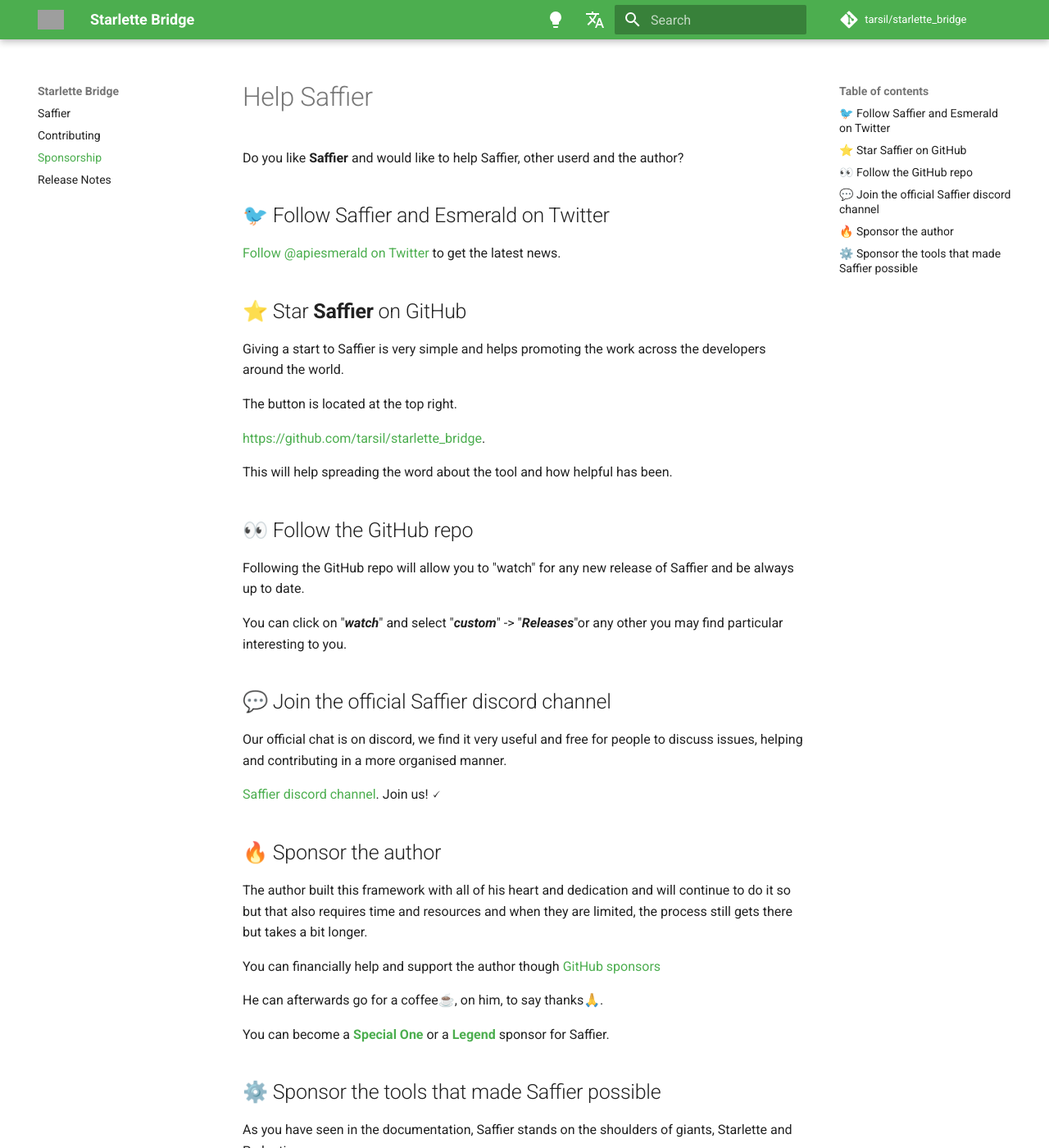
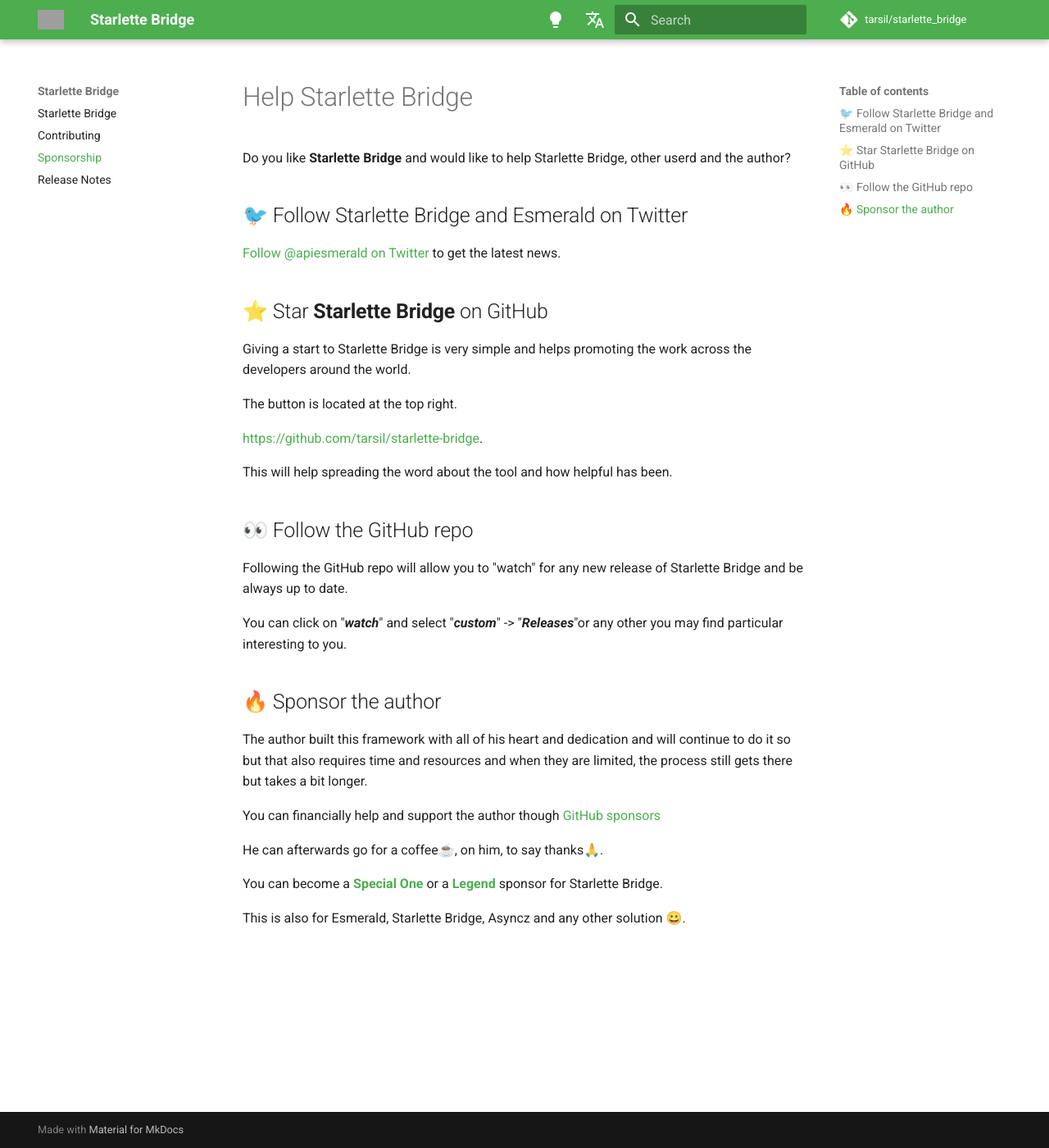
Before and after one commit to tarsil/starlette-bridge, an MkDocs documentation site: the page built from docs/sponsorship.md, in a window 1280 px wide and 1400 px high. Shown: the whole window at 82% size. Built offline with MkDocs 1.6.1 and Material for MkDocs 9.7.7, drawn with Linux system fonts in a browser that asks for light colours; comment, search, counter and statistics services are not loaded; some of the changed text lies outside the part shown; grey boxes are pictures that could not be loaded.

Commit message:
📃 Updated documentation

````diff
--- a/docs/contributing.md
+++ b/docs/contributing.md
@@ -1,23 +1,23 @@
 # Contributing
 
-Thank you for showing interes in contributing to Saffier. There are many ways you can help and contribute to the
+Thank you for showing interes in contributing to Starlette Bridge. There are many ways you can help and contribute to the
 project.
 
-* Try Saffier and [report bugs and issues](https://github.com/tarsil/starlette_bridge/issues/new) you find.
-* [Implement new features](https://github.com/tarsil/starlette_bridge/issues?q=is%3Aissue+is%3Aopen+label%3A%22good+first+issue%22)
-* Help othes by [reviewing pull requests](https://github.com/tarsil/starlette_bridge/pulls)
+* Try Starlette Bridge and [report bugs and issues](https://github.com/tarsil/starlette-bridge/issues/new) you find.
+* [Implement new features](https://github.com/tarsil/starlette-bridge/issues?q=is%3Aissue+is%3Aopen+label%3A%22good+first+issue%22)
+* Help othes by [reviewing pull requests](https://github.com/tarsil/starlette-bridge/pulls)
 * Help writting documentation
 * Use the discussions and actively participate on them.
-* Become an contributor by helping Saffier growing and spread the words across small, medium, large or any company
+* Become an contributor by helping Starlette Bridge growing and spread the words across small, medium, large or any company
 size.
 
 ## Reporting possible bugs and issues
 
-It is natural that you might find something that Saffier should support or even experience some sorte of unexpected
+It is natural that you might find something that Starlette Bridge should support or even experience some sorte of unexpected
 behaviour that needs addressing.
 
 The way we love doing things is very simple, contributions should start out with a
-[discussion](https://github.com/tarsil/starlette_bridge/discussions). The potential bugs shall be raised as "Potential Issue"
+[discussion](https://github.com/tarsil/starlette-bridge/discussions). The potential bugs shall be raised as "Potential Issue"
 in the discussions, the feature requests may be raised as "Ideas".
 
 We can then decide if the discussion needs to be escalated into an "Issue" or not.
@@ -37,18 +37,18 @@
 
 ## Development
 
-To develop for Saffier, create a fork of the [Saffier repository](https://github.com/tarsil/starlette_bridge) on GitHub.
+To develop for Starlette Bridge, create a fork of the [Starlette Bridge repository](https://github.com/tarsil/starlette-bridge) on GitHub.
 
 After, clone your fork with the follow command replacing `YOUR-USERNAME` wih your GitHub username:
 
 ```shell
-$ git clone https://github.com/YOUR-USERNAME/starlette_bridge
+$ git clone https://github.com/YOUR-USERNAME/starlette-bridge
 ```
 
 ### Install the project dependencies
 
 ```shell
-$ cd starlette_bridge
+$ cd starlette-bridge
 $ scripts/install
 ```
 
@@ -60,7 +60,7 @@
 $ scripts/test
 ```
 
-Because Saffier uses pytest, any additional arguments will be passed. More info within the
+Because Starlette Bridge uses pytest, any additional arguments will be passed. More info within the
 [pytest documentation](https://docs.pytest.org/en/latest/how-to/usage.html)
 
 For example, to run a single test_script:
@@ -85,7 +85,7 @@
 $ scripts/docs
 ```
 
-## Building Saffier
+## Building Starlette Bridge
 
 To build a package locally, run:
 
@@ -103,15 +103,15 @@
 
 ## Releasing
 
-*This section is for the maintainers of `Saffier`*.
+*This section is for the maintainers of `Starlette Bridge`*.
 
-### Building the Saffier for release
+### Building the Starlette Bridge for release
 
 Before releasing a new package into production some considerations need to be taken into account.
 
 * **Changelog**
     * Like many projects, we follow the format from [keepchangelog](https://keepachangelog.com/en/1.0.0/).
-    * [Compare](https://github.com/tarsil/starlette_bridge/compare/) `main` with the release tag and list of the entries
+    * [Compare](https://github.com/tarsil/starlette-bridge/compare/) `main` with the release tag and list of the entries
 that are of interest to the users of the framework.
         * What **must** go in the changelog? added, changed, removed or deprecated features and the bug fixes.
         * What is **should not go** in the changelog? Documentation changes, tests or anything not specified in the
@@ -124,7 +124,7 @@
 
 #### Releasing
 
-Once the `release` PR is merged, create a new [release](https://github.com/tarsil/starlette_bridge/releases/new)
+Once the `release` PR is merged, create a new [release](https://github.com/tarsil/starlette-bridge/releases/new)
 that includes:
 
 Example:
--- a/docs/sponsorship.md
+++ b/docs/sponsorship.md
@@ -1,34 +1,27 @@
-# Help Saffier
+# Help Starlette Bridge
 
-Do you like **Saffier** and would like to help Saffier, other userd and the author?
+Do you like **Starlette Bridge** and would like to help Starlette Bridge, other userd and the author?
 
-## 🐦 Follow Saffier and Esmerald on Twitter
+## 🐦 Follow Starlette Bridge and Esmerald on Twitter
 
 [Follow @apiesmerald on Twitter](https://twitter.com/apiesmerald) to get the latest news.
 
-## ⭐ Star **Saffier** on GitHub
+## ⭐ Star **Starlette Bridge** on GitHub
 
-Giving a start to Saffier is very simple and helps promoting the work across the developers around the world.
+Giving a start to Starlette Bridge is very simple and helps promoting the work across the developers around the world.
 
 The button is located at the top right.
 
-[https://github.com/tarsil/starlette_bridge](https://github.com/tarsil/starlette_bridge).
+[https://github.com/tarsil/starlette-bridge](https://github.com/tarsil/starlette-bridge).
 
 This will help spreading the word about the tool and how helpful has been.
 
 ## 👀 Follow the GitHub repo
 
-Following the GitHub repo will allow you to "watch" for any new release of Saffier and be always up to date.
+Following the GitHub repo will allow you to "watch" for any new release of Starlette Bridge and be always up to date.
 
 You can click on "***watch***" and select "***custom***" -> "***Releases***"or any other you may find particular
 interesting to you.
-
-## 💬 Join the official Saffier discord channel
-
-Our official chat is on discord, we find it very useful and free for people to discuss issues, helping and contributing
-in a more organised manner.
-
-<a href="https://discord.gg/eMrM9sWWvu" target="_blank">Saffier discord channel</a>. Join us! 🗸
 
 ## 🔥 Sponsor the author
 
@@ -41,12 +34,6 @@
 
 You can become a [**Special One**](https://github.com/sponsors/tarsil/sponsorships?sponsor=tarsil&tier_id=230059&preview=false)
 or a [**Legend**](https://github.com/sponsors/tarsil/sponsorships?sponsor=tarsil&tier_id=230042&preview=false)
-sponsor for Saffier.
+sponsor for Starlette Bridge.
 
-## ⚙️ Sponsor the tools that made Saffier possible
-
-As you have seen in the documentation, Saffier stands on the shoulders of giants, Starlette and Pydantic.
-
-You can also sponsor:
-
-* <a href="https://github.com/sponsors/samuelcolvin" class="external-link" target="_blank">Samuel Colvin (Pydantic)</a>
+This is also for Esmerald, Starlette Bridge, Asyncz and any other solution 😀.
--- a/mkdocs.yml
+++ b/mkdocs.yml
@@ -37,7 +37,7 @@
       data: data
 
 nav:
-  - Saffier: "index.md"
+  - Starlette Bridge: "index.md"
   - Contributing: "contributing.md"
   - Sponsorship: "sponsorship.md"
   - Release Notes: "release-notes.md"
````
Also changed, not shown: other parts of docs/contributing.md (+2 -2 lines), README.md (+8 -3 lines), docs/index.md (+8 -2 lines), docs/release-notes.md (+2 -2 lines).
